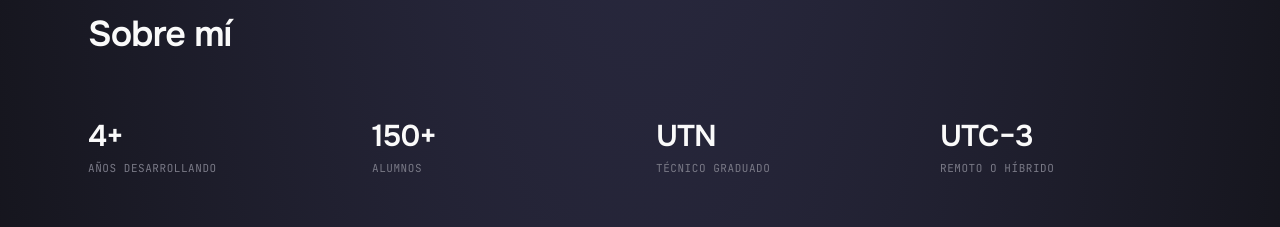
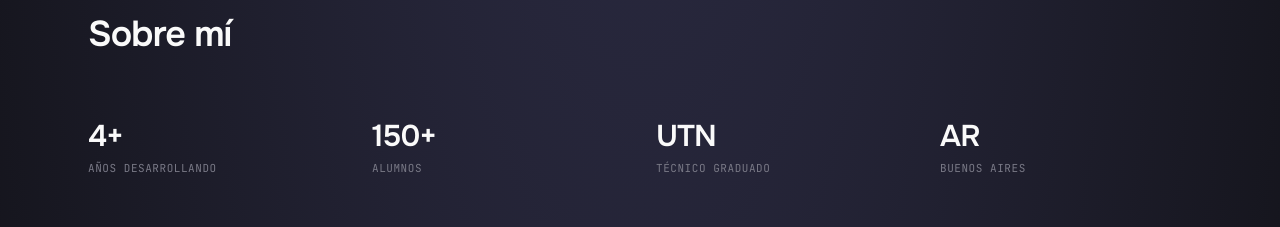
Before and after one commit to ramatc/portfolio, a Next.js app: page / in a window 1280 px wide. Shown: the part 4425-4652 px from the top of the page. Built offline with nearby package versions, Linux system fonts and the light colour scheme; no server answers.

Commit message:
fix: restore AR location stat in about section

```diff
--- a/app/components/About.tsx
+++ b/app/components/About.tsx
@@ -11,7 +11,7 @@ const STATS: Stat[] = [
   { value: "4+", label: "Años desarrollando" },
   { value: "150+", label: "Alumnos" },
   { value: "UTN", label: "Técnico graduado" },
-  { value: "UTC−3", label: "Remoto o híbrido" },
+  { value: "AR", label: "Buenos Aires" },
 ];
 
 const About = () => {
```
